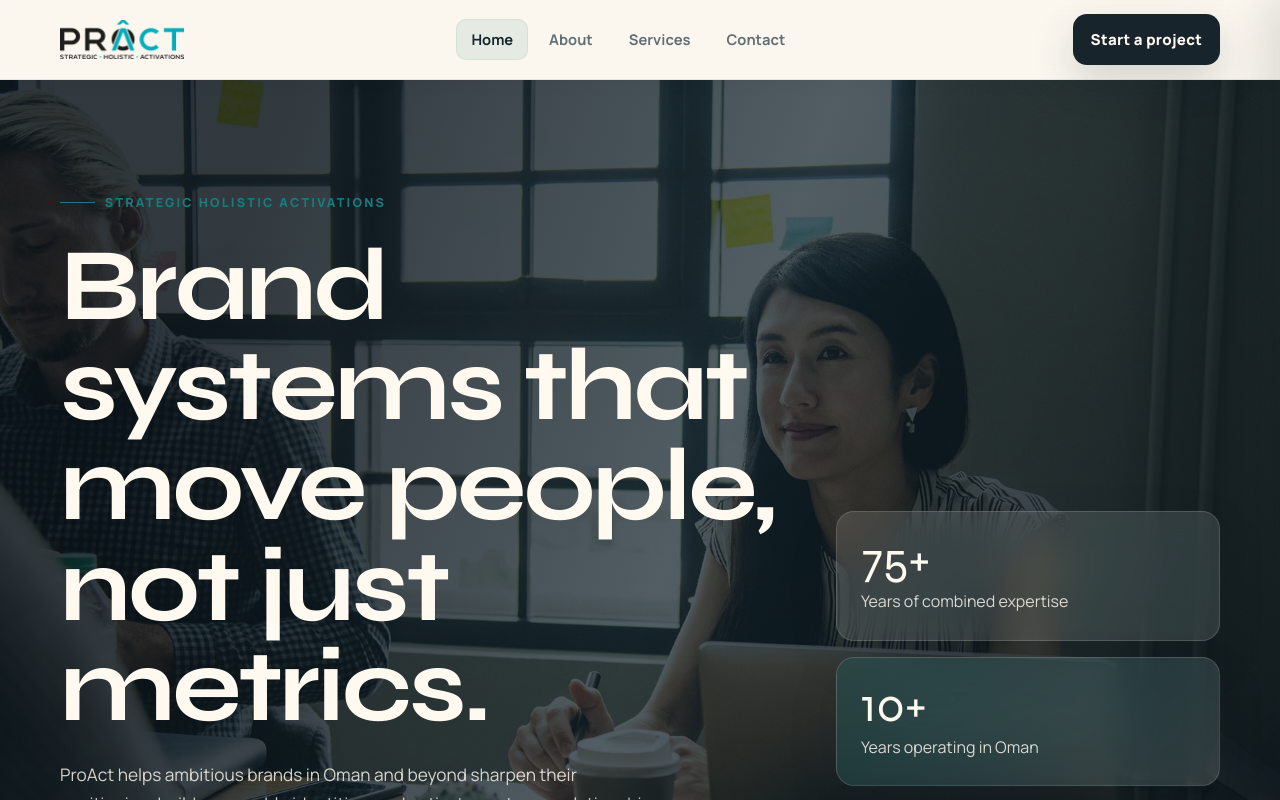
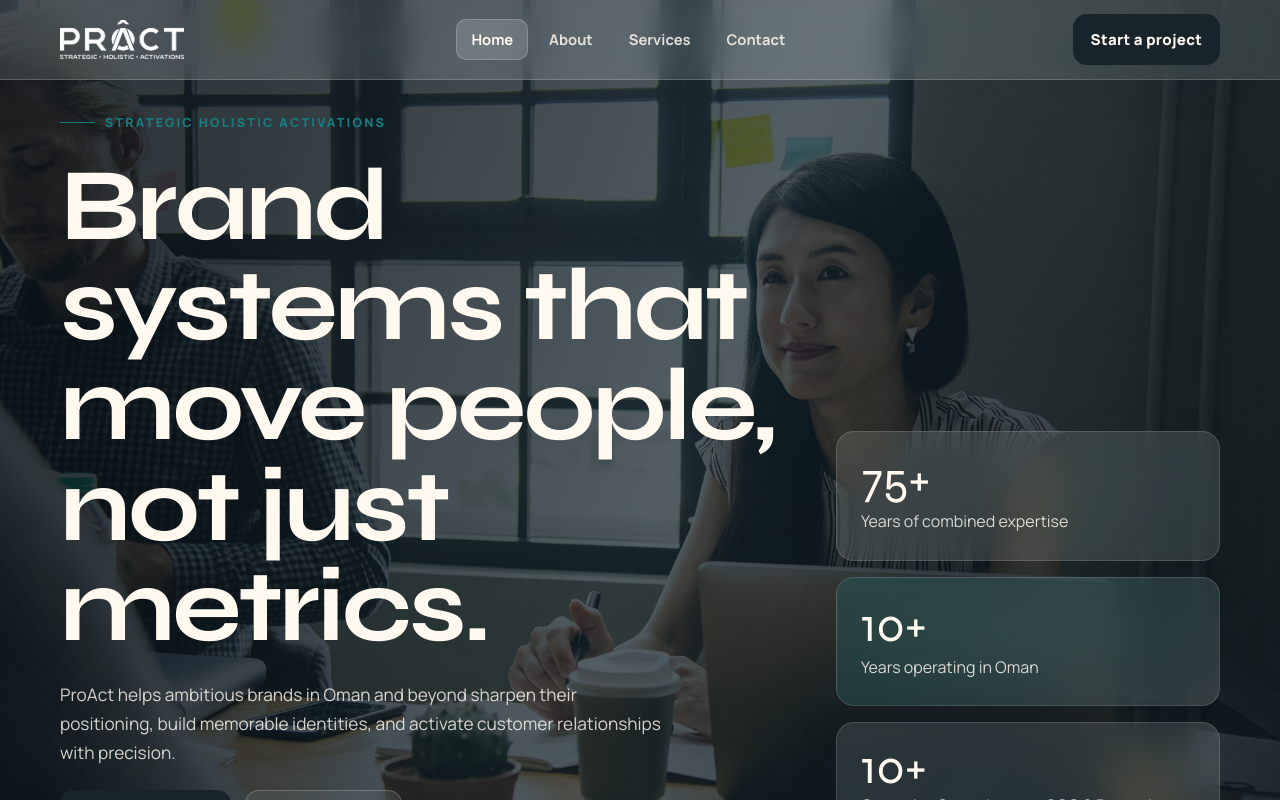
Before and after one commit to Jad-Assaf/proact, a Next.js app: page / in a window 1280 px wide. Shown: the top 800 px of the page. Built offline with nearby package versions, Linux system fonts and the light colour scheme.

Commit message:
update styles

```diff
--- a/app/globals.css
+++ b/app/globals.css
@@ -218,8 +218,10 @@ p {
 }
 
 .site-header {
-  position: sticky;
+  position: fixed;
   top: 0;
+  left: 0;
+  right: 0;
   z-index: 40;
   padding: 0;
 }
@@ -228,11 +230,11 @@ p {
   width: 100%;
   margin: 0 auto;
   padding-inline: 0.6rem;
-  border-bottom: 1px solid rgba(20, 32, 41, 0.08);
-  background: rgba(252, 248, 242, 0.72);
+  border-bottom: 1px solid rgba(255, 255, 255, 0.18);
+  background: rgba(252, 248, 242, 0.14);
   -webkit-backdrop-filter: blur(16px) saturate(135%);
   backdrop-filter: blur(16px) saturate(135%);
-  box-shadow: 0 4px 18px rgba(20, 32, 41, 0.03);
+  box-shadow: none;
   transition:
     width 760ms cubic-bezier(0.22, 1, 0.36, 1),
     transform 760ms cubic-bezier(0.22, 1, 0.36, 1),
@@ -267,9 +269,9 @@ p {
   transform: translateY(0);
   border: 1px solid rgba(20, 32, 41, 0.08);
   border-radius: 16px;
-  background: rgba(252, 248, 242, 0.72);
-  -webkit-backdrop-filter: blur(18px) saturate(135%);
-  backdrop-filter: blur(18px) saturate(135%);
+  background: var(--surface-strong);
+  -webkit-backdrop-filter: blur(16px) saturate(120%);
+  backdrop-filter: blur(16px) saturate(120%);
   box-shadow: 0 10px 28px rgba(20, 32, 41, 0.08);
 }
 
@@ -326,6 +328,30 @@ p {
   color: var(--text);
   background: rgba(22, 125, 128, 0.1);
   box-shadow: inset 0 0 0 1px rgba(22, 125, 128, 0.08);
+}
+
+.site-header:not(.is-scrolled) .site-nav__link {
+  color: rgba(255, 249, 240, 0.85);
+}
+
+.site-header:not(.is-scrolled) .site-nav__link:hover {
+  color: #fff9f0;
+  background: rgba(255, 255, 255, 0.12);
+}
+
+.site-header:not(.is-scrolled) .site-nav__link.is-active {
+  color: #fff9f0;
+  background: rgba(255, 255, 255, 0.16);
+  box-shadow: inset 0 0 0 1px rgba(255, 255, 255, 0.2);
+}
+
+.site-header:not(.is-scrolled) .mobile-nav__trigger {
+  background: rgba(255, 255, 255, 0.12);
+  border-color: rgba(255, 255, 255, 0.22);
+}
+
+.site-header:not(.is-scrolled) .mobile-nav__trigger span {
+  background: #fff9f0;
 }
 
 .site-header__actions {
@@ -472,6 +498,7 @@ p {
 .hero,
 .page-hero {
   position: relative;
+  top: 0;
   isolation: isolate;
 }
 
@@ -778,7 +805,7 @@ p {
 
 .logo-pill img {
   width: 7.5rem;
-  height: 7.5rem;
+  height: auto;
   object-fit: fill;
 }
 
--- a/components/SiteHeader.js
+++ b/components/SiteHeader.js
@@ -10,6 +10,9 @@ export default function SiteHeader() {
   const [isScrolled, setIsScrolled] = useState(false);
   const [isMobileOpen, setIsMobileOpen] = useState(false);
   const pathname = usePathname();
+  const headerLogo = isScrolled
+    ? "/assets/images/logo/logo-dark.png"
+    : "/assets/images/logo/logo-light.png";
 
   useEffect(() => {
     const updateHeaderState = () => {
@@ -56,7 +59,7 @@ export default function SiteHeader() {
         <div className="site-header__inner">
           <Link className="brand-mark" href="/">
             <Image
-              src="/assets/images/logo/logo-dark.png"
+              src={headerLogo}
               alt="ProAct"
               width={124}
               height={43}
```
